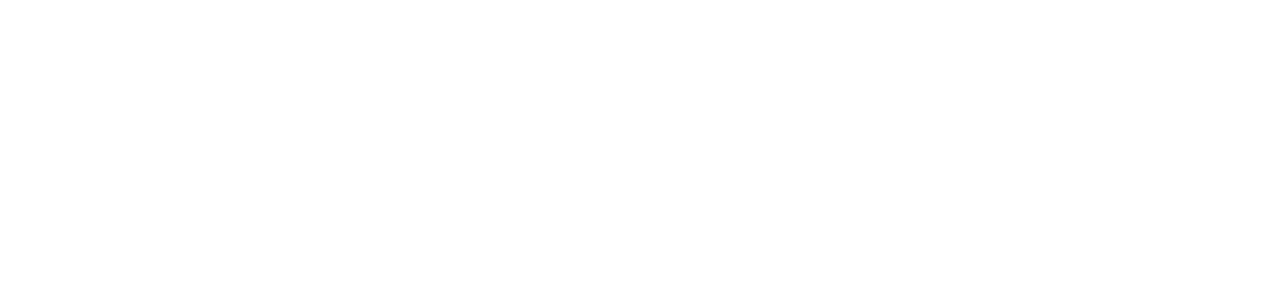
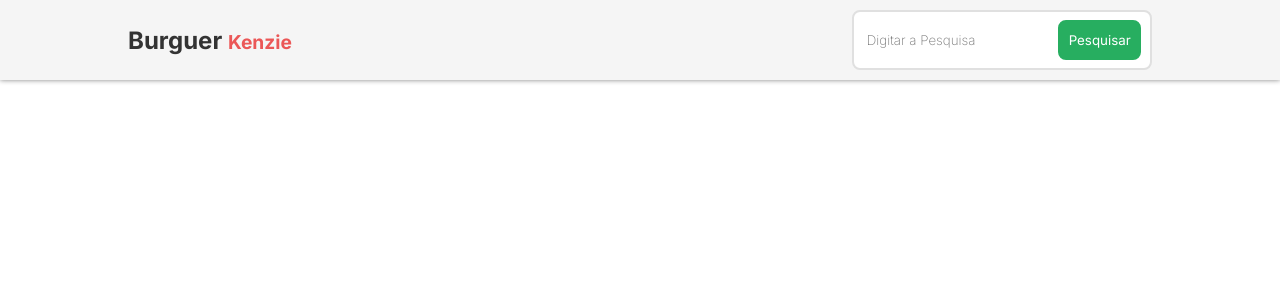
Before and after one commit to Kenzie-Academy-Brasil-Developers/react-entrega-s1-hamburgueria-da-kenzie-henriquepiresdev, a React (Create React App) app: page / in a window 1280 px wide. Shown: the top 300 px of the page. Built offline with nearby package versions, Linux system fonts and the light colour scheme.

Commit message:
feat: Criando Header e estilizando.

```diff
--- a/src/App.js
+++ b/src/App.jsx
@@ -1,10 +1,12 @@
 import "./App.css";
+import Header from "./components/Header";
 import GlobalStyle from "./styles/Global";
 
 function App() {
   return (
     <div className="App">
       <GlobalStyle />
+      <Header />
     </div>
   );
 }
--- a/src/components/Header/index.jsx
+++ b/src/components/Header/index.jsx
@@ -0,0 +1,21 @@
+import { ContainerHeader, Container, DivLogo, DivForm } from "./styles";
+function Header() {
+  return (
+    <ContainerHeader>
+      <Container>
+        <DivLogo>
+          <h1>
+            Burguer <span>Kenzie</span>
+          </h1>
+        </DivLogo>
+        <DivForm>
+          <form>
+            <input type="text" placeholder="Digitar a Pesquisa" />
+            <button>Pesquisar</button>
+          </form>
+        </DivForm>
+      </Container>
+    </ContainerHeader>
+  );
+}
+export default Header;
--- a/src/components/Header/styles.js
+++ b/src/components/Header/styles.js
@@ -0,0 +1,90 @@
+import styled from "styled-components";
+
+export const ContainerHeader = styled.header`
+  background-color: #f5f5f5;
+  width: 100%;
+  height: 139px;
+  display: flex;
+  justify-content: center;
+  box-shadow: 0px 0px 5px 0px var(--color-grey-50);
+  @media only screen and (min-width: 768px) {
+    width: 100vw;
+    height: 80px;
+  }
+`;
+export const Container = styled.div`
+  width: 90%;
+  display: flex;
+  flex-direction: column;
+  align-items: center;
+  @media only screen and (min-width: 768px) {
+    flex-direction: row;
+    justify-content: space-between;
+    width: 80%;
+  }
+`;
+export const DivLogo = styled.div`
+  width: 60%;
+  height: 55px;
+  display: flex;
+  justify-content: center;
+  align-items: center;
+  @media only screen and (min-width: 768px) {
+    justify-content: flex-start;
+  }
+
+  h1 {
+    color: #333333;
+    font-size: 1.5rem;
+  }
+  span {
+    color: var(--color-secondary);
+    font-size: 1.2rem;
+  }
+`;
+
+export const DivForm = styled.div`
+  width: 100%;
+  height: 60px;
+  max-width: 500px;
+
+  @media only screen and (min-width: 768px) {
+    display: flex;
+    justify-content: flex-end;
+    min-width: 450px;
+  }
+
+  form {
+    border: 2px solid #e0e0e0;
+    width: 100%;
+    height: 60px;
+    background-color: white;
+    display: flex;
+    justify-content: center;
+    align-items: center;
+    border-radius: 8px;
+    gap: 1%;
+    @media only screen and (min-width: 768px) {
+      width: 60%;
+    }
+    input {
+      height: 50px;
+      width: 65%;
+      border: none;
+      border-radius: 8px;
+      outline: unset;
+      ::placeholder {
+        padding-left: 2%;
+        font-weight: 200;
+      }
+    }
+    button {
+      width: 28%;
+      height: 40px;
+      border-radius: 8px;
+      border: 2px solid #27ae60;
+      background-color: #27ae60;
+      color: white;
+    }
+  }
+`;
--- a/src/index.css
+++ b/src/index.css
@@ -1,13 +1,20 @@
-body {
-  margin: 0;
-  font-family: -apple-system, BlinkMacSystemFont, 'Segoe UI', 'Roboto', 'Oxygen',
-    'Ubuntu', 'Cantarell', 'Fira Sans', 'Droid Sans', 'Helvetica Neue',
-    sans-serif;
-  -webkit-font-smoothing: antialiased;
-  -moz-osx-font-smoothing: grayscale;
+:root {
+  --color-primary: #27AE60;
+  --color-primary-50: #93D7AF;
+  --color-secondary: #EB5757;
+  --color-gray-100: #333333;
+  --color-grey-50: #828282;
+  --color-grey-20: #E0E0E0;
+  --color-grey-0: #f5f5f5;
+  --color-negative: #e60000;
+  --color-warning: #ffcd07;
+  --color-sucess: #168821;
+  --color-information: #155bcb;
 }
 
-code {
-  font-family: source-code-pro, Menlo, Monaco, Consolas, 'Courier New',
-    monospace;
+* {
+  margin: 0;
+  padding: 0;
+  box-sizing: border-box;
+  font-family: 'Inter', sans-serif;
 }
--- a/src/styles/Global.js
+++ b/src/styles/Global.js
@@ -13,7 +13,6 @@
   --color-warning: #ffcd07;
   --color-sucess: #168821;
   --color-information: #155bcb;
-
 }
 *{
   margin: 0;
```
